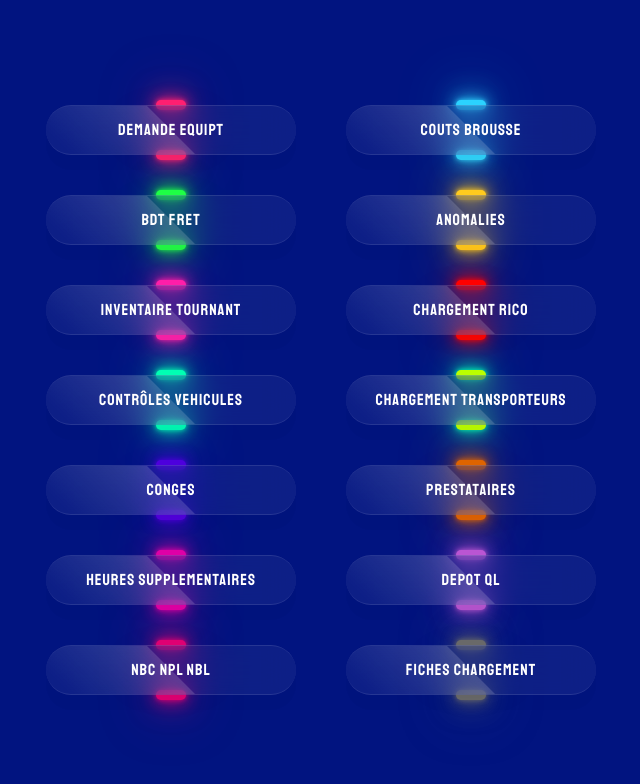
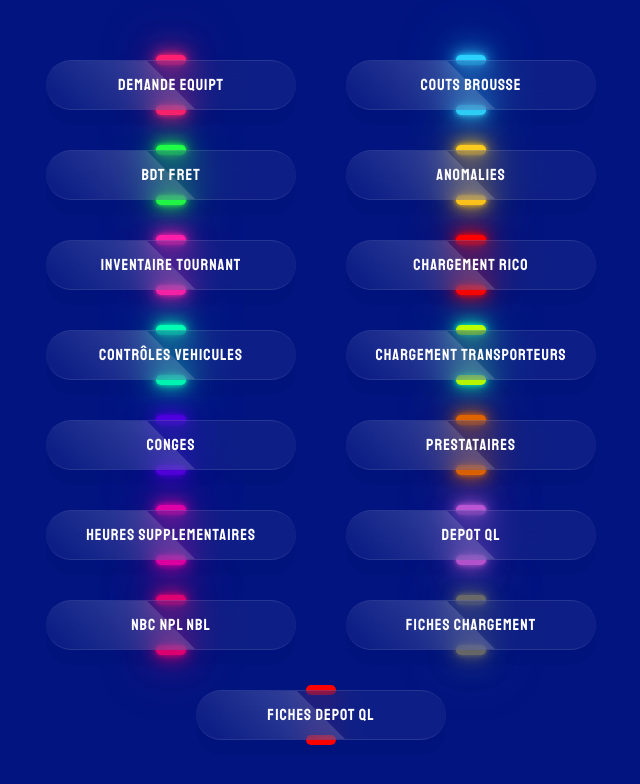
Before and after one commit to LOGISTIQUESHARP/dockducos, a plain HTML site: page index.html in a window 1280 px wide. Shown: the whole page, without its empty margins (319-959 px from the left). Drawn offline with Linux system fonts and the light colour scheme.

Commit message:
Update index.html

```diff
--- a/index.html
+++ b/index.html
@@ -21,6 +21,7 @@
             <div class="btn"><a href="https://abisharpcenter-my.sharepoint.com/:x:/g/personal/logistique_sharp-center_nc/EXUCudaWXPdGhmoA4G1KFHsBQ_iLBolTLzZD1tDbs3ayxw?e=HLgMXv" target="_blank">DEPOT QL</a></div>
             <div class="btn"><a href="https://abisharpcenter-my.sharepoint.com/:f:/g/personal/logistique_sharp-center_nc/Eovcl1NCwxtHogaByEvrOo4B1CFa5mpOSrOc11WCg1TQnQ?e=8M7OkE" target="_blank">nbc npl nbl</a></div>
             <div class="btn"><a href="https://abisharpcenter-my.sharepoint.com/:f:/g/personal/logistique_sharp-center_nc/EuQ44lGaB3pCkV8dYe86t8EB2d-WTyZpWkR6YQOam9k7pQ?e=LpdnZL" target="_blank">FICHES CHARGEMENT</a></div>
+            <div class="btn"><a href="https://abisharpcenter-my.sharepoint.com/:f:/g/personal/logistique_sharp-center_nc/Eg7Nh1ywtuxIs4AWvWkcRjIBynXMawCMZAn8U7ERx0f4vA?e=sNrfHA" target="_blank">fiches depot ql</a></div>
 
 
         </div>
```
